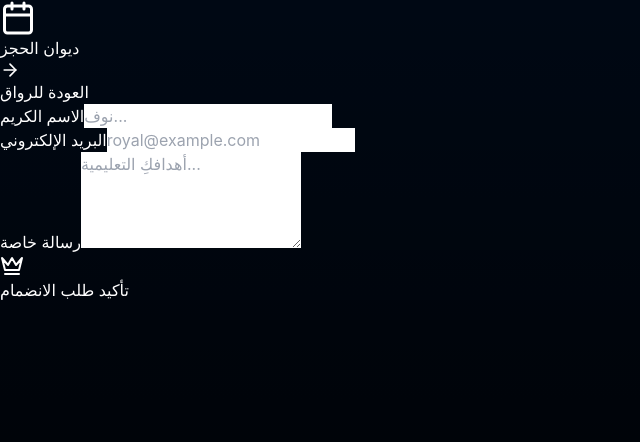
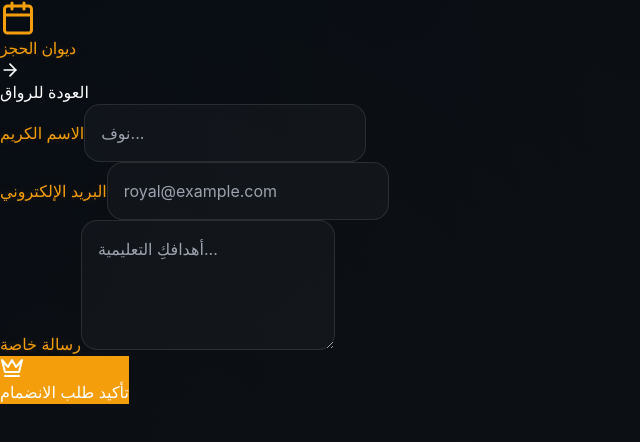
Before and after one commit to adamahmed29623-bit/masry-yalla-academy-pro, a Next.js app: page /booking in a window 1280 px wide. Shown: the top 442 px of the page, without its empty margins (0-640 px from the left). Built offline with nearby package versions, Linux system fonts and the light colour scheme.

Commit message:
Update globals.css

```diff
--- a/src/app/globals.css
+++ b/src/app/globals.css
@@ -2,36 +2,50 @@
 @tailwind components;
 @tailwind utilities;
 
+/* إعدادات الخلفية الملكية العميقة */
 :root {
-  --foreground-rgb: 255, 255, 255;
-  --background-start-rgb: 0, 8, 20; /* الكحلي الملكي العميق */
-  --background-end-rgb: 0, 0, 0;    /* الأسود الفاخر */
+  --background-hex: #000814;
+  --royal-gold: #f59e0b;
 }
 
-/* تنسيق الخطوط والمظهر العام لضمان رقي العرض */
 body {
-  color: rgb(var(--foreground-rgb));
-  background: linear-gradient(
-      to bottom,
-      transparent,
-      rgb(var(--background-end-rgb))
-    )
-    rgb(var(--background-start-rgb));
+  color: white;
+  background-color: var(--background-hex) !important;
+  background-image: radial-gradient(circle at top right, rgba(245, 158, 11, 0.05), transparent),
+                    radial-gradient(circle at bottom left, rgba(245, 158, 11, 0.05), transparent);
   min-height: 100vh;
   margin: 0;
   padding: 0;
-  overflow-x: hidden;
-  font-family: 'Inter', sans-serif; /* أو أي خط تفضلينه لاحقاً */
+  font-family: 'Inter', sans-serif; /* أو أي خط تفضلينه */
 }
 
-/* تنعيم حركات الانتقال داخل الأكاديمية */
-* {
-  scroll-behavior: smooth;
-  box-sizing: border-box;
+/* تحسين مظهر النصوص الملكية */
+h1, h2, h3 {
+  letter-spacing: -0.02em;
 }
 
-/* لمسة ذهبية خاصة للروابط والأزرار */
-::selection {
-  background-color: #f59e0b; /* لون العنبر الذهبي */
-  color: #000;
+/* ضبط مظهر المدخلات في ديوان الحجز لتبدو شفافة وفخمة */
+input, textarea {
+  background: rgba(255, 255, 255, 0.03) !important;
+  border: 1px solid rgba(255, 255, 255, 0.1) !important;
+  color: white !important;
+  border-radius: 1rem !important;
+  padding: 1rem !important;
 }
+
+input:focus, textarea:focus {
+  border-color: var(--royal-gold) !important;
+  outline: none;
+  box-shadow: 0 0 15px rgba(245, 158, 11, 0.1);
+}
+
+/* تأثير التوهج للذهب */
+.text-amber-500 {
+  color: var(--royal-gold) !important;
+  text-shadow: 0 0 10px rgba(245, 158, 11, 0.2);
+}
+
+/* زر الانطلاق */
+.bg-amber-500 {
+  background-color: var(--royal-gold) !important;
+}
```
